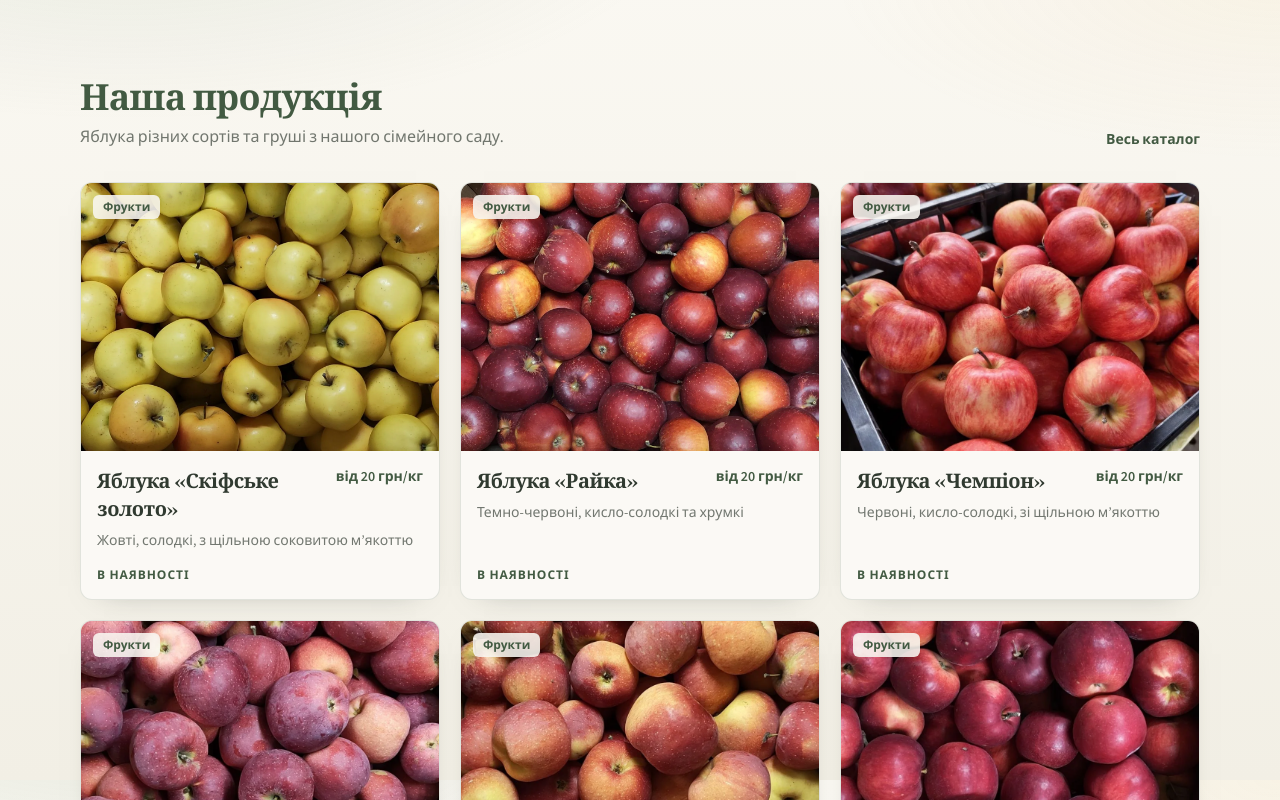
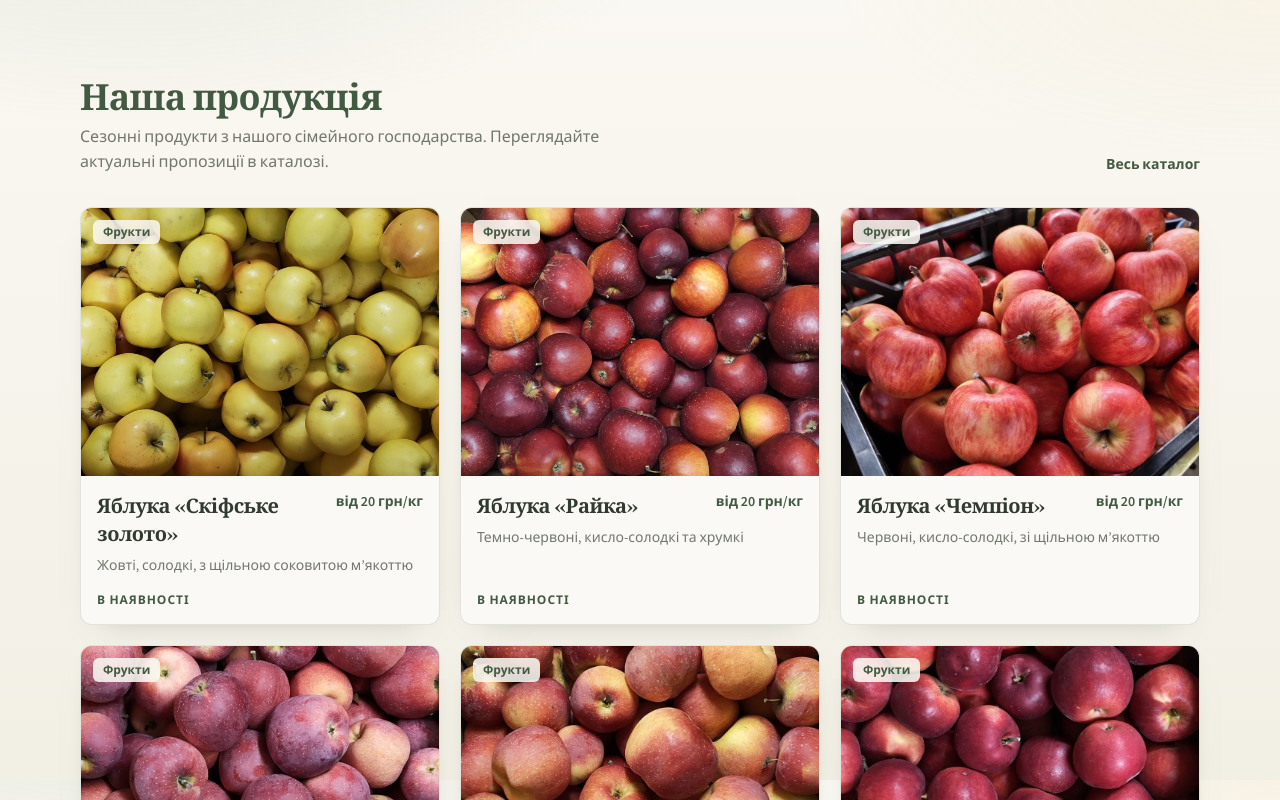
Before and after one commit to AnnaOmeliuk/milushi-garden, a React (Vite) app: page / in a window 1280 px wide. Shown: the part 820-1620 px from the top of the page. Built offline with nearby package versions, Linux system fonts and the light colour scheme.

Commit message:
content: make homepage copy seasonal and product-agnostic

```diff
--- a/src/pages/Home.tsx
+++ b/src/pages/Home.tsx
@@ -55,7 +55,7 @@ export function Home() {
             <div>
               <h2 className="font-display text-3xl text-[var(--color-green)] sm:text-4xl">Наша продукція</h2>
               <p className="mt-2 max-w-xl text-muted">
-                Яблука різних сортів та груші з нашого сімейного саду.
+                Сезонні продукти з нашого сімейного господарства. Переглядайте актуальні пропозиції в каталозі.
               </p>
             </div>
             <Link
@@ -78,8 +78,8 @@ export function Home() {
           <h2 id="how-to-order-title" className="font-display text-3xl text-[var(--color-green)] sm:text-4xl">Як замовити</h2>
           <div className="mt-6 grid gap-5 sm:grid-cols-3">
             {[
-              { step: '01', title: 'Оберіть товар', text: 'Перегляньте сорти яблук і груш у каталозі.' },
-              { step: '02', title: 'Вкажіть кількість', text: 'Оберіть якість і бажану вагу на сторінці товару.' },
+              { step: '01', title: 'Оберіть товар', text: 'Перегляньте актуальні продукти в каталозі.' },
+              { step: '02', title: 'Вкажіть кількість', text: 'Вкажіть потрібну кількість та доступні параметри товару.' },
               { step: '03', title: 'Надішліть у Viber', text: 'Натисніть кнопку замовлення — повідомлення сформується автоматично.' },
             ].map((item) => (
               <div key={item.step} className="rounded-xl bg-[var(--color-bg)] p-5">
```
